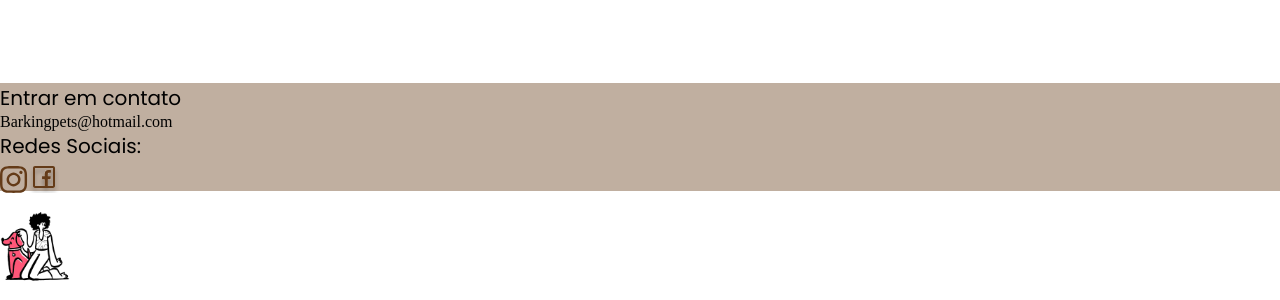
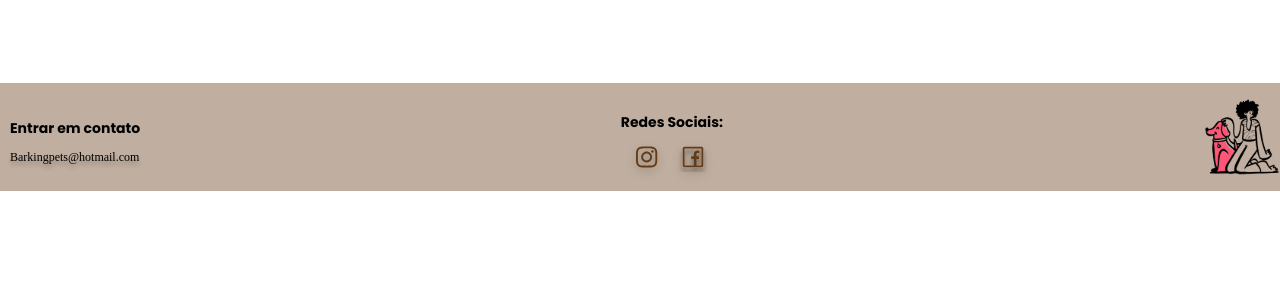
Before and after one commit to estartandodevs-course/barking-pets, a React (Create React App) app: page / in a window 1280 px wide. Shown: the part 609-909 px from the top of the page. After the commit the page ends 800 px from the top, so only its background shows below. Built offline with nearby package versions, Linux system fonts and the light colour scheme.

Commit message:
Estilizado o componente Footer

```diff
--- a/src/components/Footer/styles.scss
+++ b/src/components/Footer/styles.scss
@@ -4,11 +4,50 @@
   height: 108px;
   position: absolute;
   bottom: 0;
+  display: flex;
+  justify-content: space-between;
 
-  .footer__text {
+  &__text {
     font-family: "Poppins";
-    weight: 400;
-    font-size: 20px;
-    line-height: 30px;
+    font-weight: bold;
+    font-size: 14px;
+    line-height: 40px;
+  }
+
+  &__text--email {
+    font-size: 12px;
+    text-shadow: 0px 4px 4px rgba(0, 0, 0, 0.25);
+    font-weight: 400;
+    line-height: 18px;
+  }
+
+  &__text--left {
+    display: flex;
+    justify-content: center;
+    flex-direction: column;
+    margin-left: 10px;
+  }
+
+  &__text--right {
+    display: flex;
+    justify-content: center;
+    align-items: center;
+    flex-direction: column;
+  }
+  &__container {
+    display: flex;
+    justify-content: space-evenly;
+  }
+  &__icons {
+    filter: drop-shadow(0px 4px 4px rgba(0, 0, 0, 0.25));
+    width: 22px;
+    height: auto;
+    margin: 0 10px;
+  }
+  &__icons--facebook {
+    width: 30px;
+    height: auto;
+    filter: drop-shadow(0px 4px 4px rgba(0, 0, 0, 0.25));
+    margin: 0 10px;
   }
 }
```
